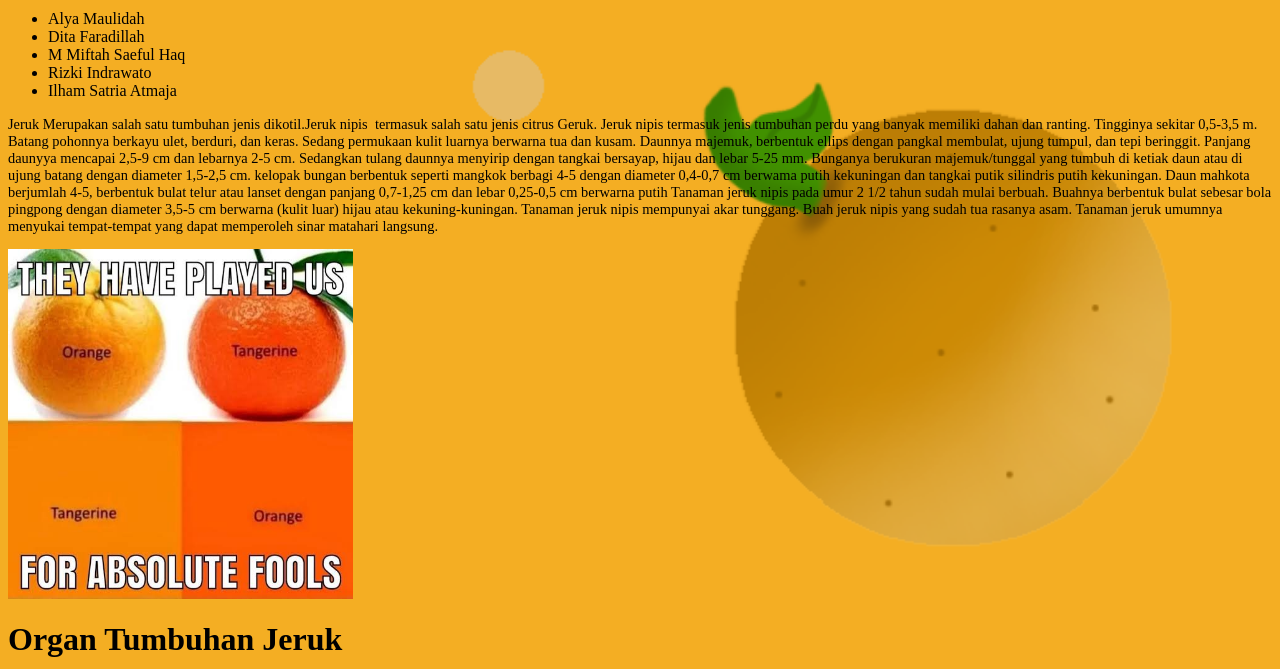
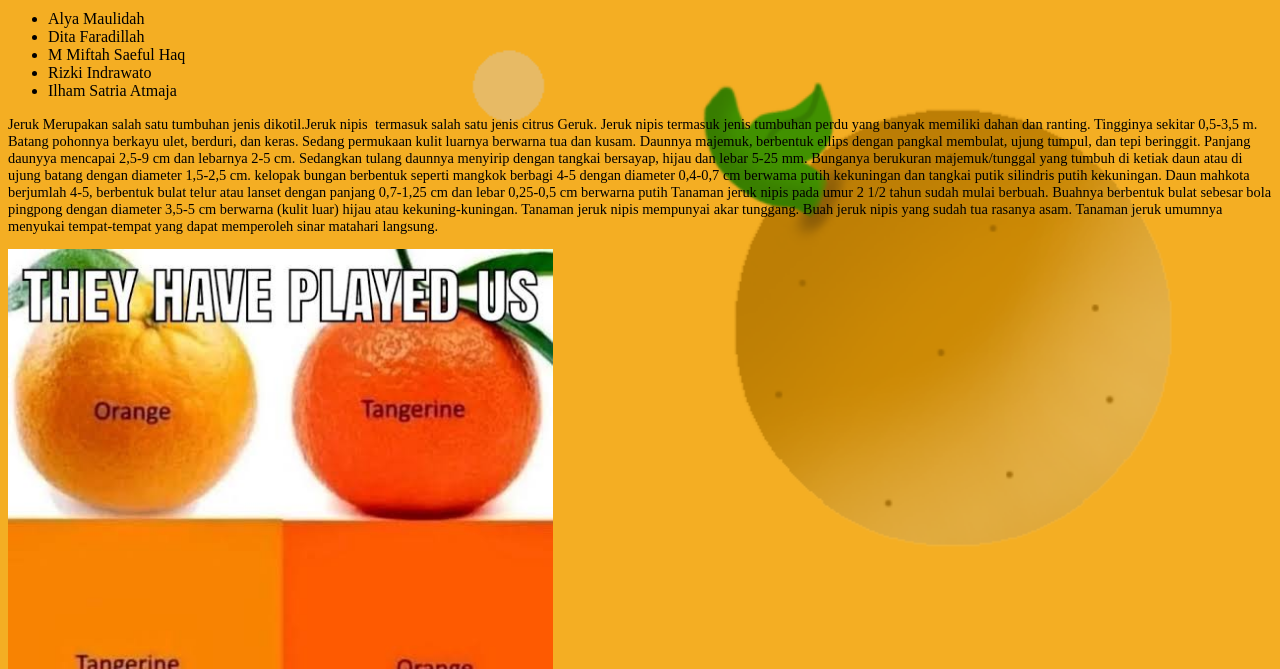
Before and after one commit to LawlietDeveloper/jeruk, a plain HTML site: page index.html in a window 1280 px wide. Shown: the part 131-800 px from the top of the page. Drawn offline with Linux system fonts and the light colour scheme.

Commit message:
Update index.html

```diff
--- a/index.html
+++ b/index.html
@@ -27,7 +27,7 @@ body {
 Bunganya berukuran majemuk/tunggal yang tumbuh di ketiak daun atau di ujung batang dengan diameter 1,5-2,5 cm. kelopak bungan berbentuk seperti mangkok berbagi 4-5 dengan diameter 0,4-0,7 cm berwama putih kekuningan dan tangkai putik silindris putih kekuningan. Daun mahkota berjumlah 4-5, berbentuk bulat telur atau lanset dengan panjang 0,7-1,25 cm dan lebar 0,25-0,5 cm berwarna putih
 Tanaman jeruk nipis pada umur 2 1/2 tahun sudah mulai berbuah. Buahnya berbentuk bulat sebesar bola pingpong dengan diameter 3,5-5 cm berwarna (kulit luar) hijau atau kekuning-kuningan. Tanaman jeruk nipis mempunyai akar tunggang. Buah jeruk nipis yang sudah tua rasanya asam. Tanaman jeruk umumnya menyukai tempat-tempat yang dapat memperoleh sinar matahari langsung.</p>
 
-<img src="jeruk.jpeg" alt="jeruk" width="345" height="350">
+<img src="jeruk.jpeg" alt="jeruk" width="545" height="550">
 
 <dl><h1>Organ Tumbuhan Jeruk</h1>
     <b style="font-size:100%;">Akar</b>
```
